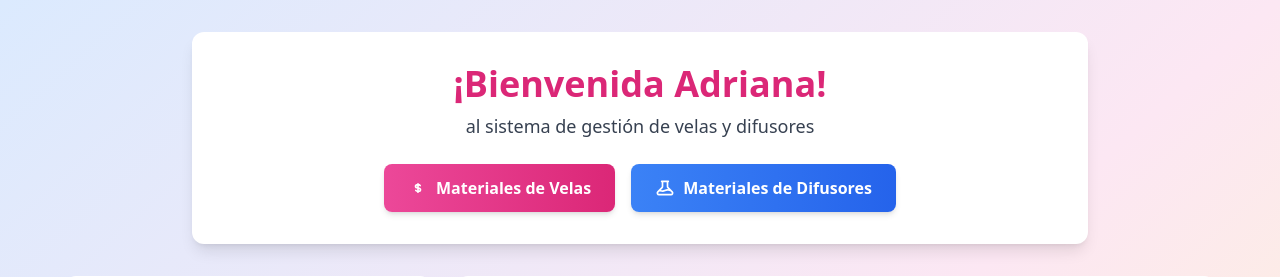
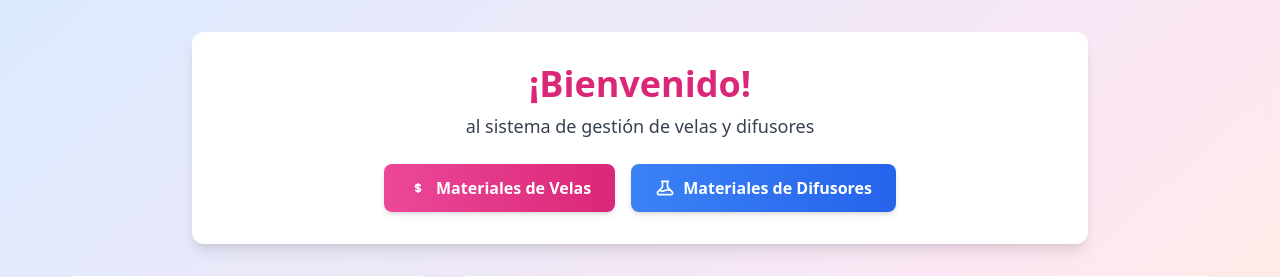
Before and after one commit to villafanejuan/Gestion-Velas, a PHP site: page / in a window 1280 px wide. Shown: the top 277 px of the page. Run offline with PHP 8.4, Linux system fonts and the light colour scheme; data comes from the database, SQL or seed files in the repository; some libraries are stand-ins or nearby versions.

Commit message:
Update index.php

```diff
--- a/index.php
+++ b/index.php
@@ -44,7 +44,7 @@ $frascos = $conn->query("SELECT * FROM tipos_frascos WHERE activo = 1 ORDER BY n
     <!-- Bienvenida -->
     <div class="w-full max-w-4xl mx-auto mb-8">
         <div class="bg-white rounded-xl shadow-lg p-8 flex flex-col items-center">
-            <h1 class="text-4xl font-extrabold text-pink-600 mb-2">¡Bienvenida Adriana!</h1>
+            <h1 class="text-4xl font-extrabold text-pink-600 mb-2">¡Bienvenido!</h1>
             <p class="text-lg text-gray-700 mb-6">al sistema de gestión de velas y difusores</p>
             <!-- Botones para gestionar precios -->
             <div class="flex flex-wrap gap-4 justify-center">
```
